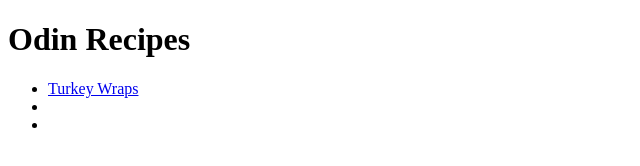
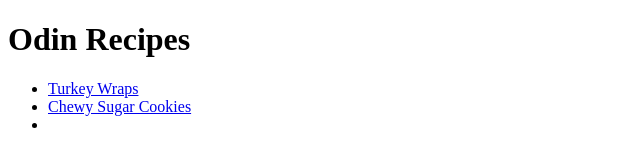
Before and after one commit to aarrayy/odin-recipes, a plain HTML site: page index.html in a window 1280 px wide. Shown: the whole page, without its empty margins (0-640 px from the left). Drawn offline with Linux system fonts and the light colour scheme.

Commit message:
Add description to li

```diff
--- a/index.html
+++ b/index.html
@@ -8,7 +8,7 @@
     <h1>Odin Recipes</h1>
     <ul>
         <li><a href="./recipes/turkey-wraps.html"">Turkey Wraps</a></li>
-        <li><a href="./recipes/chewy-sugar-cookies.html"></a></li>
+        <li><a href="./recipes/chewy-sugar-cookies.html">Chewy Sugar Cookies</a></li>
         <li></li>
     </ul>
 </body>
```
